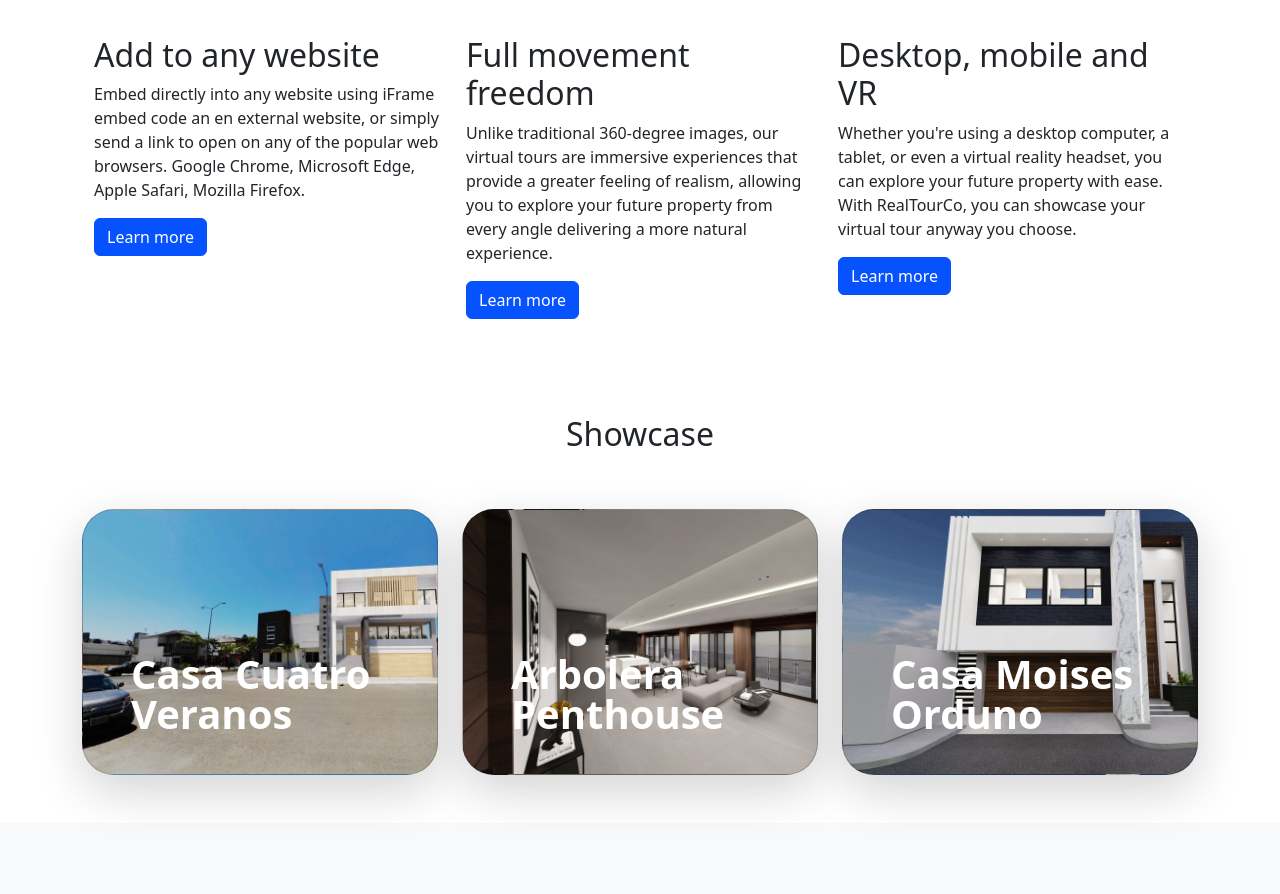
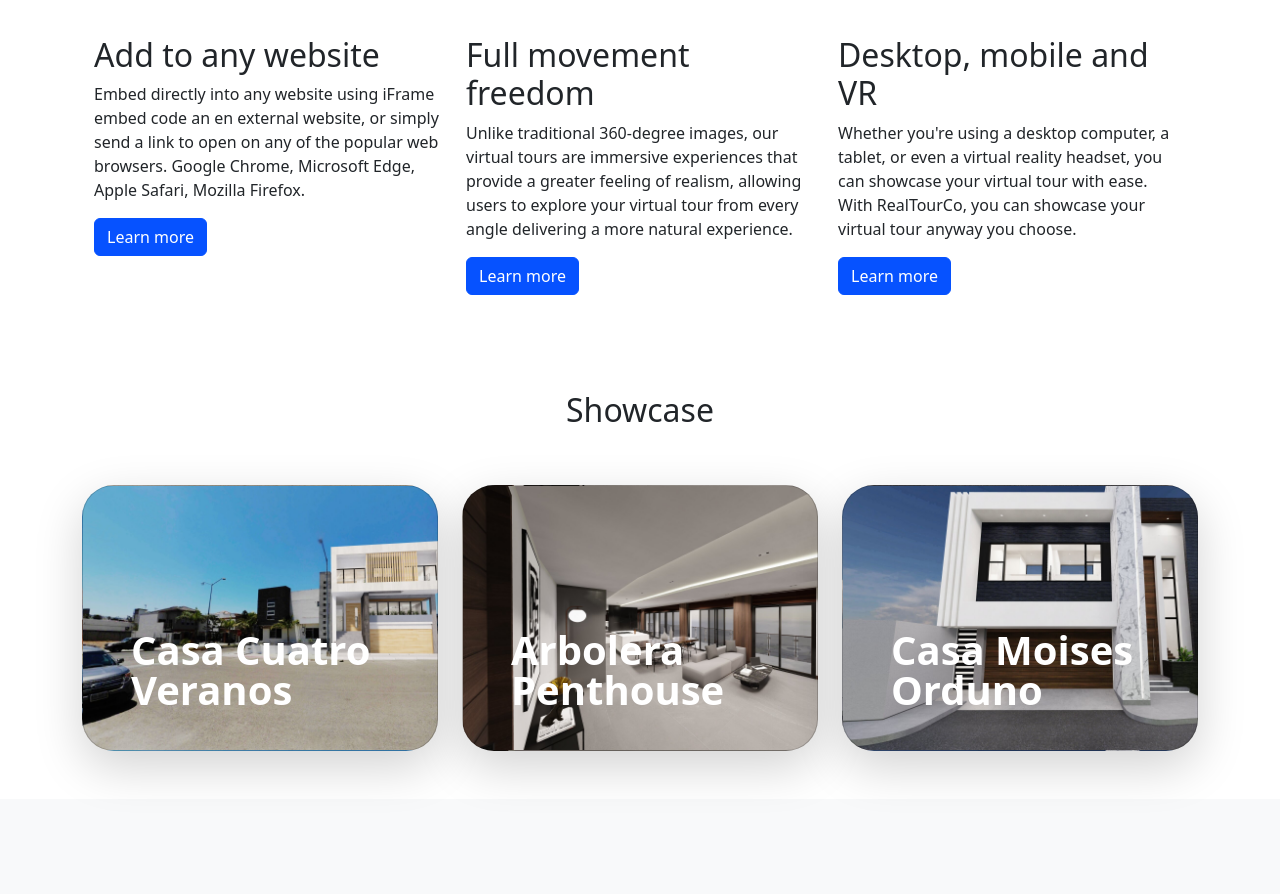
Before and after one commit to martoast/realtourco, a Nuxt app: page / in a window 1280 px wide. Shown: the part 1940-2834 px from the top of the page. Built offline with nearby package versions, Linux system fonts and the light colour scheme.

Commit message:
text changes for seo

```diff
--- a/components/Features.vue
+++ b/components/Features.vue
@@ -13,7 +13,7 @@
       <div class="col align-items-start">
         <div>
           <h2>Full movement freedom</h2>
-          <p>Unlike traditional 360-degree images, our virtual tours are immersive experiences that provide a greater feeling of realism, allowing you to explore your future property from every angle delivering a more natural experience.</p>
+          <p>Unlike traditional 360-degree images, our virtual tours are immersive experiences that provide a greater feeling of realism, allowing users to explore your virtual tour from every angle delivering a more natural experience.</p>
           <a href="#" class="btn btn-primary">
             Learn more
           </a>
@@ -22,7 +22,7 @@
       <div class="col align-items-start">
         <div>
           <h2>Desktop, mobile and VR</h2>
-          <p>Whether you're using a desktop computer, a tablet, or even a virtual reality headset, you can explore your future property with ease. With RealTourCo, you can showcase your virtual tour anyway you choose.</p>
+          <p>Whether you're using a desktop computer, a tablet, or even a virtual reality headset, you can showcase your virtual tour with ease. With RealTourCo, you can showcase your virtual tour anyway you choose.</p>
           <a href="#" class="btn btn-primary">
             Learn more
           </a>
```
